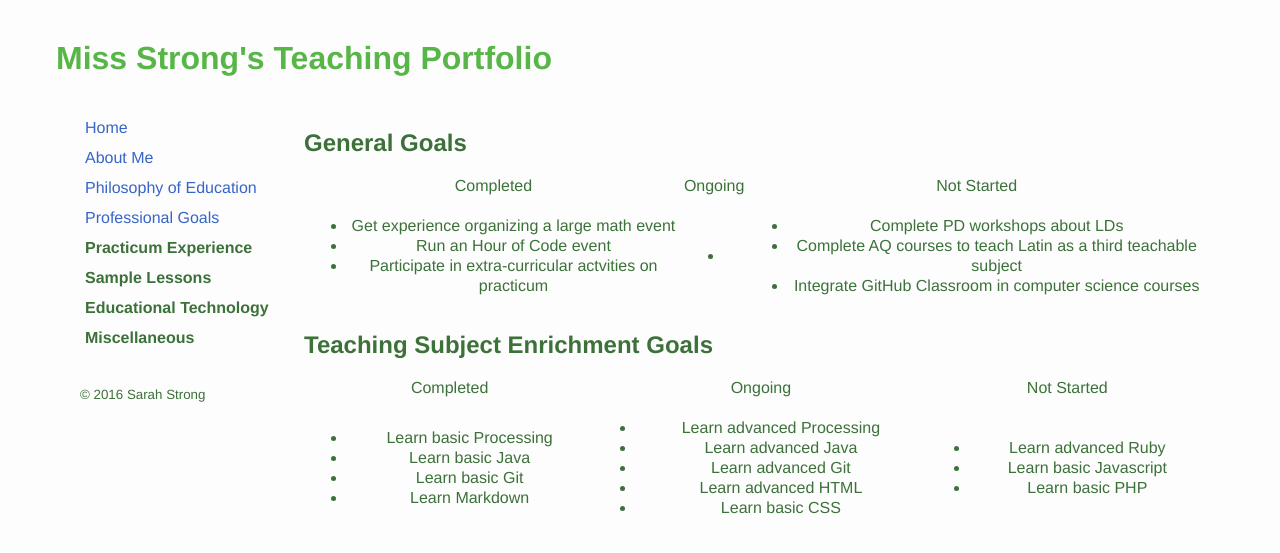
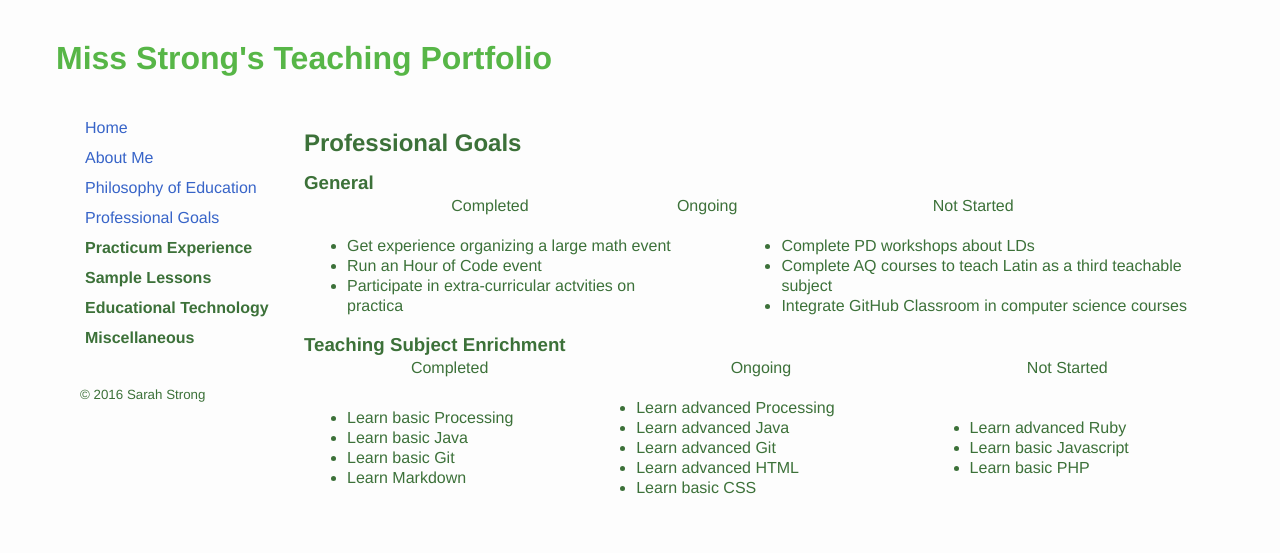
Before and after one commit to sarahstrong314/sarahstrong.ca, a Jekyll site: the page built from professional-goals.html, in a window 1280 px wide. Shown: the top 553 px of the page. Built offline with Jekyll 4.4.1, drawn with Linux system fonts in a browser that asks for light colours; nearby versions of some CDN libraries; library files that are not in the unit come from our copies; Markdown is read by kramdown in place of the engine named in the settings.

Commit message:
Formatted table in professional goals section

```diff
--- a/professional-goals.html
+++ b/professional-goals.html
@@ -5,7 +5,9 @@ title: Professional Goals
 
 <div id="Professional Goals">
 
-<h2>General Goals</h2>
+<h2>Professional Goals</h2>
+
+<h3>General</h3>
 
     <table style="width:100%">
       <tr>
@@ -14,19 +16,16 @@ title: Professional Goals
         <td align="center">Not Started</td>
       </tr>
       <tr>
-        <td align="center">
+        <td align="left">
           <ul>
             <li>Get experience organizing a large math event</li>
             <li>Run an Hour of Code event</li>
-            <li>Participate in extra-curricular actvities on practicum</li>
+            <li>Participate in extra-curricular actvities on practica</li>
           </ul>
         </td>
-        <td align="center">
-          <ul>
-            <li></li>
-          </ul>
+        <td align="left">
         </td>
-        <td align="center">
+        <td align="left">
           <ul>
             <li>Complete PD workshops about LDs</li>
             <li>Complete AQ courses to teach Latin as a third teachable subject</li>
@@ -36,7 +35,7 @@ title: Professional Goals
       </tr>
     </table>
 
-<h2>Teaching Subject Enrichment Goals</h2>
+<h3>Teaching Subject Enrichment</h3>
 
     <table style="width:100%">
       <tr>
@@ -45,7 +44,7 @@ title: Professional Goals
         <td align="center">Not Started</td>
       </tr>
       <tr>
-        <td align="center">
+        <td align="left">
           <ul>
             <li>Learn basic Processing</li>
             <li>Learn basic Java</li>
@@ -53,7 +52,7 @@ title: Professional Goals
             <li>Learn Markdown</li>
           </ul>
         </td>
-        <td align="center">
+        <td align="left">
           <ul>
             <li>Learn advanced Processing</li>
             <li>Learn advanced Java</li>
@@ -62,7 +61,7 @@ title: Professional Goals
             <li>Learn basic CSS</li>
           </ul>
         </td>
-        <td align="center">
+        <td align="left">
           <ul>
             <li>Learn advanced Ruby</li>
             <li>Learn basic Javascript</li>
```
